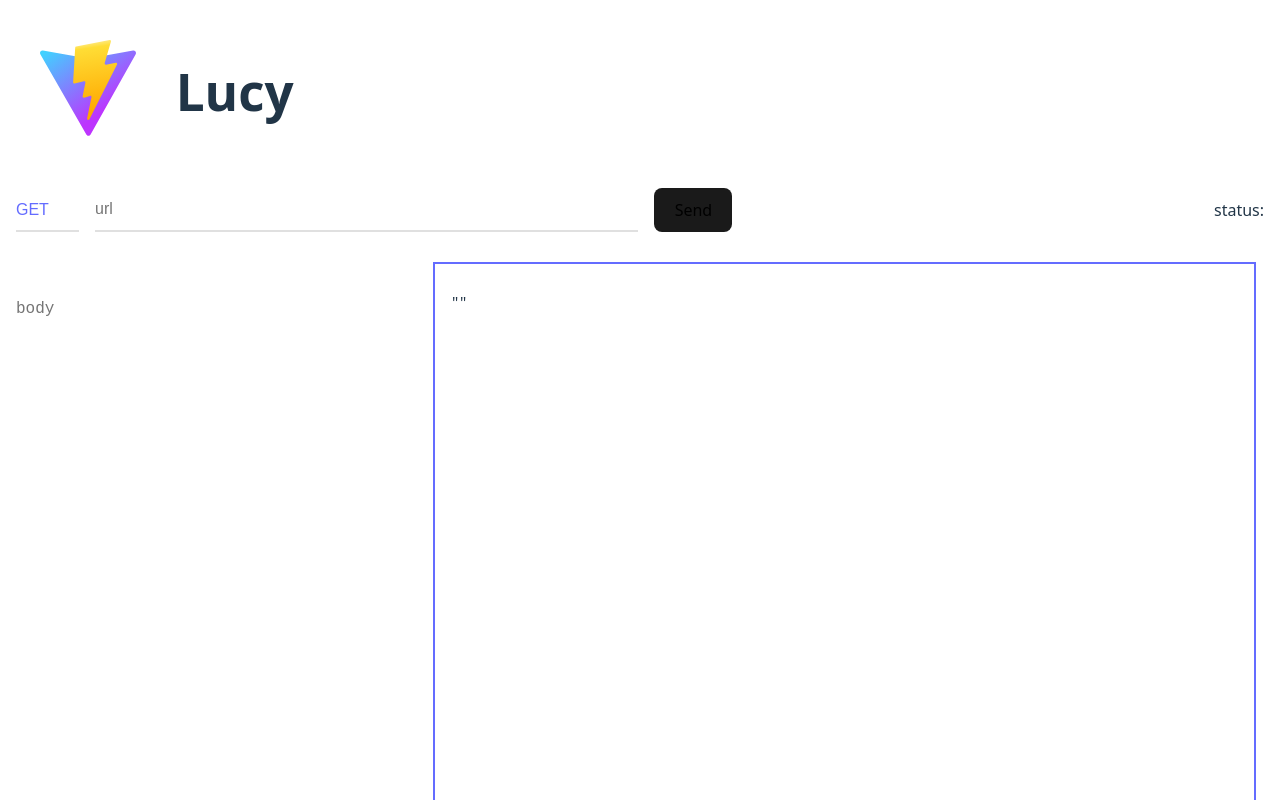
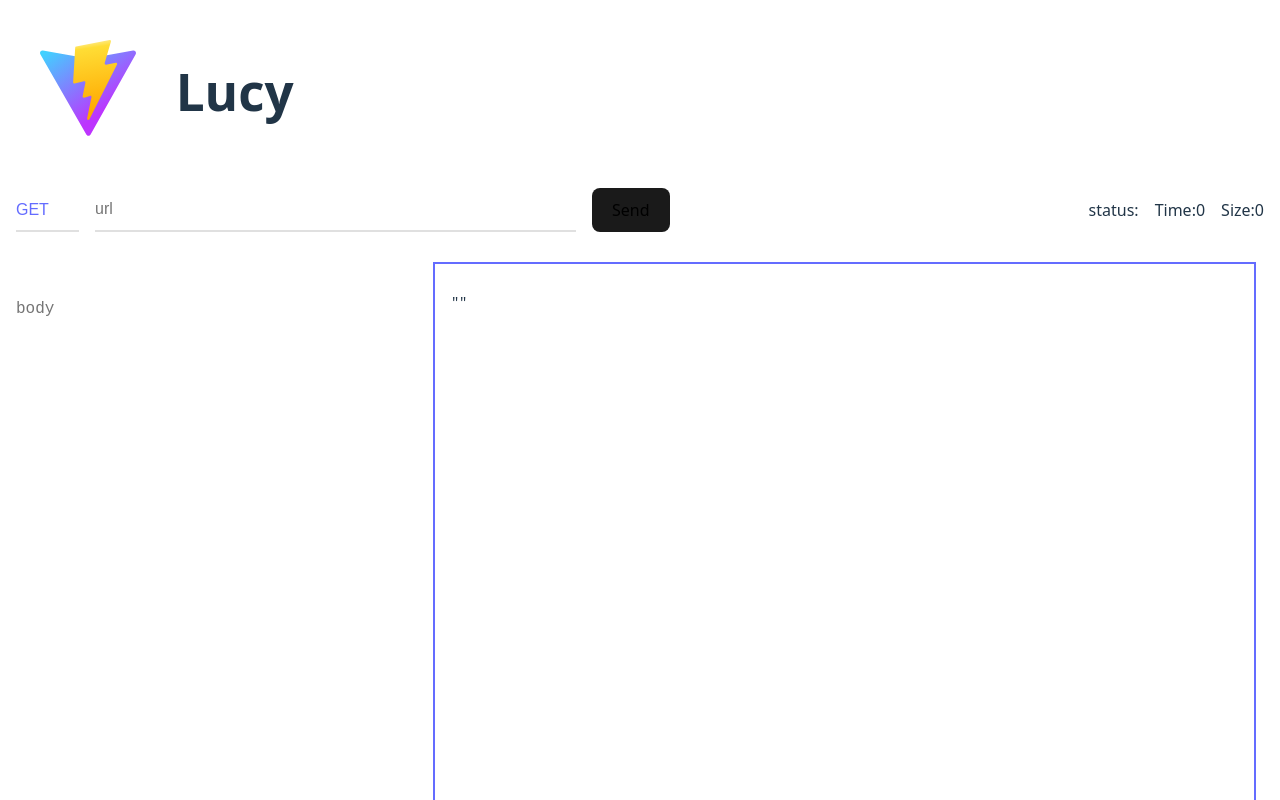
Before and after one commit to SteveBartmoss/projecthermes, a React (Vite) app: page / in a window 1280 px wide. Shown: the top 800 px of the page. Built offline with nearby package versions, Linux system fonts and the light colour scheme.

Commit message:
feat: Se implemento una forma de saber el tiempo de la peticion

```diff
--- a/src/pages/home.jsx
+++ b/src/pages/home.jsx
@@ -11,6 +11,8 @@ export function Home() {
     const [method, setMethod]=useState('GET')
     const [response,setResponse] = useState('')
     const [status,setStatus] = useState('')
+    const [duration,setDuration] = useState(0)
+    const [size,setSize] = useState(0)
 
     const handleSend = async()=>{
 
@@ -26,8 +28,15 @@ export function Home() {
         }
 
          try {
+            const start = performance.now();
             const res = await fetch(url, options);
+            const end = performance.now();
+            setDuration(end-start)
             const data = await res.json();
+            //const cloneRes = data.clone();
+            //const text = await cloneRes.text()
+            //setSize(new TextEncoder().encode(text).length)
+
             setResponse(data);
             setStatus(res.status)
         } catch (err) {
@@ -69,6 +78,12 @@ export function Home() {
                 <div>
                     <p>status:{status}</p>
                 </div>
+                <div>
+                    <p>Time:{duration}</p>
+                </div>
+                <div>
+                    <p>Size:{size}</p>
+                </div>
             </div>
 
             <div className='div-row'>
```
